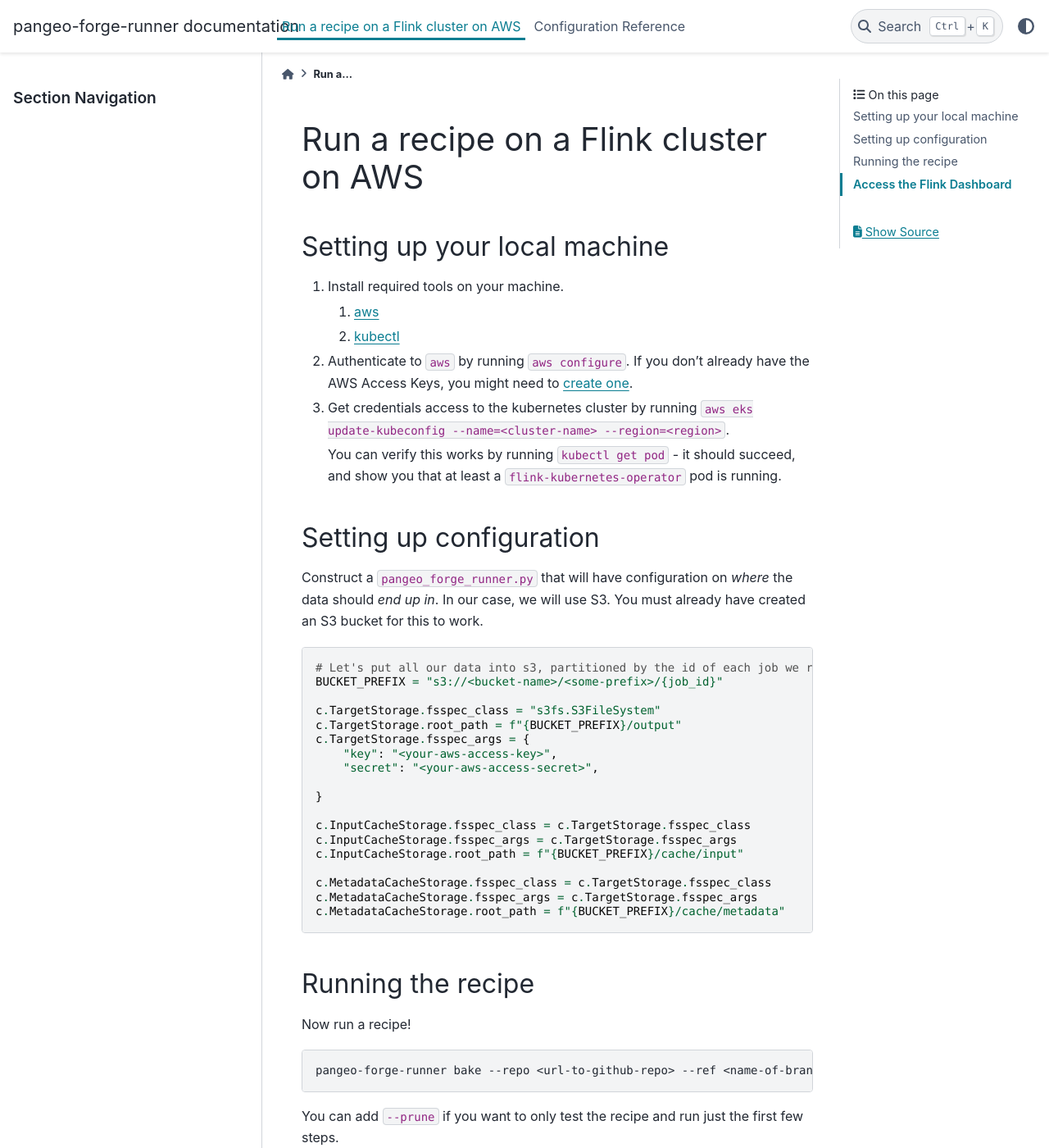
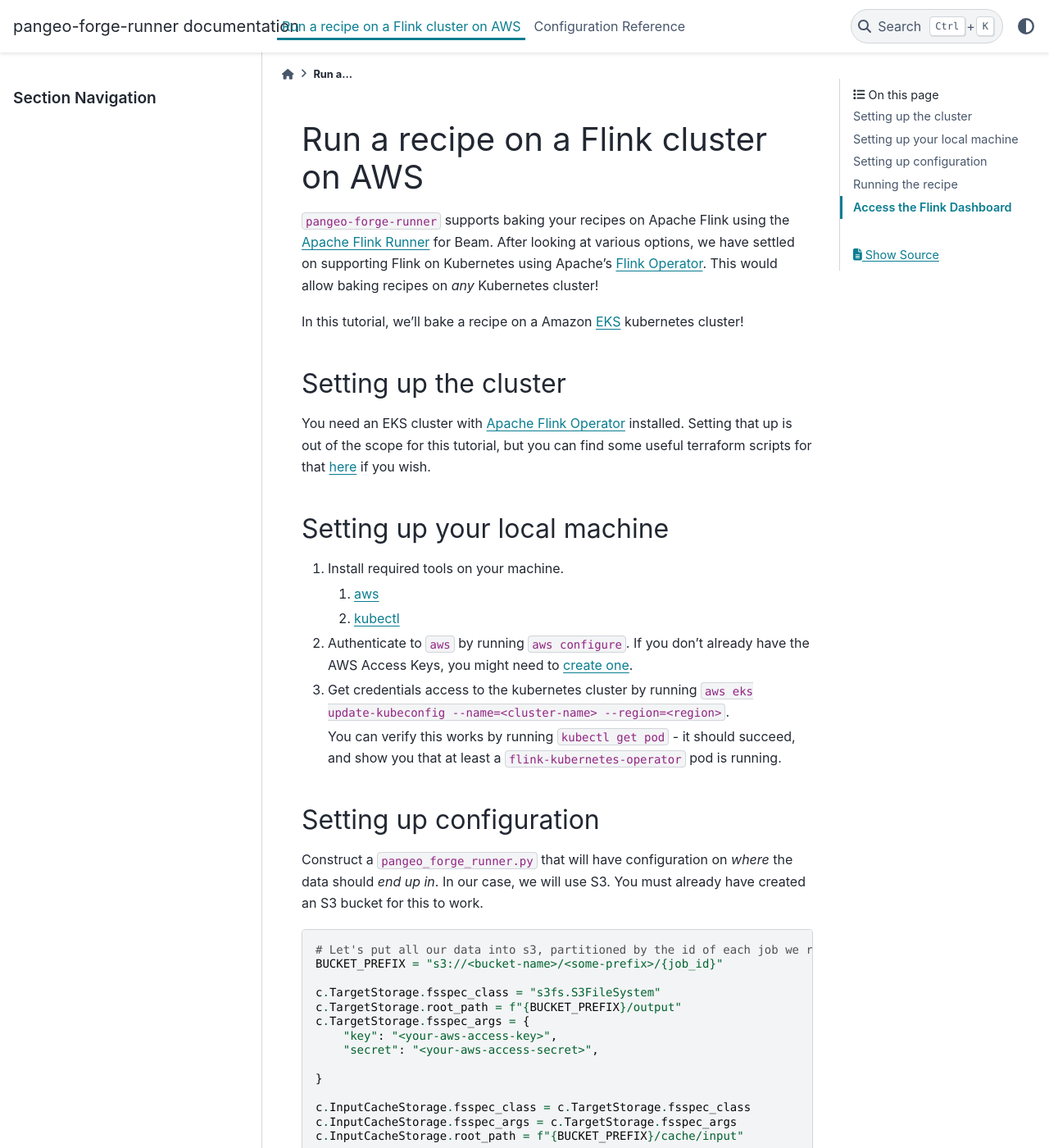
Before and after one commit to pangeo-forge/pangeo-forge-runner, a Sphinx documentation site: the page built from docs/tutorial/flink.md, in a window 1280 px wide and 1400 px high. Shown: the whole window at 82% size. Built offline with Sphinx 7.4.7 and the PyData theme 0.15.4, drawn with Linux system fonts in a browser that asks for light colours; some of the changed text lies outside the part shown.

Commit message:
Add a little more documentation for flink operator

```diff
--- a/docs/tutorial/flink.md
+++ b/docs/tutorial/flink.md
@@ -1,4 +1,20 @@
 # Run a recipe on a Flink cluster on AWS
+
+`pangeo-forge-runner` supports baking your recipes on Apache Flink using
+the [Apache Flink Runner](https://beam.apache.org/documentation/runners/flink/)
+for Beam. After looking at various options, we have settled on supporting
+Flink on Kubernetes using Apache's [Flink Operator](https://nightlies.apache.org/flink/flink-kubernetes-operator-docs-main/).
+This would allow baking recipes on *any* Kubernetes cluster!
+
+In this tutorial, we'll bake a recipe on a Amazon [EKS](https://aws.amazon.com/eks/)
+kubernetes cluster!
+
+## Setting up the cluster
+
+You need an EKS cluster with [Apache Flink Operator](https://nightlies.apache.org/flink/flink-kubernetes-operator-docs-main/)
+installed. Setting that up is out of the scope for this tutorial, but you can find some
+useful terraform scripts for that [here](https://github.com/yuvipanda/pangeo-forge-cloud-federation/)
+if you wish.
 
 ## Setting up your local machine
 
```
Also changed, not shown: other parts of docs/tutorial/flink.md (+1 -1 lines).
